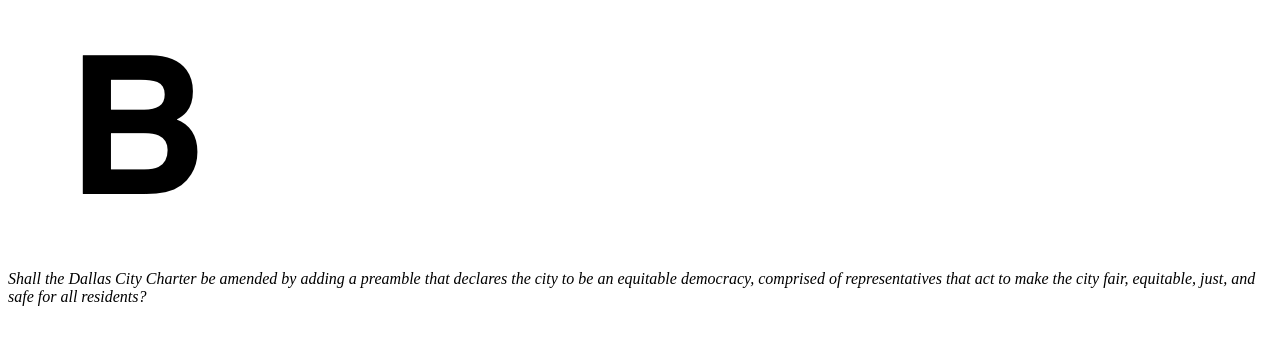
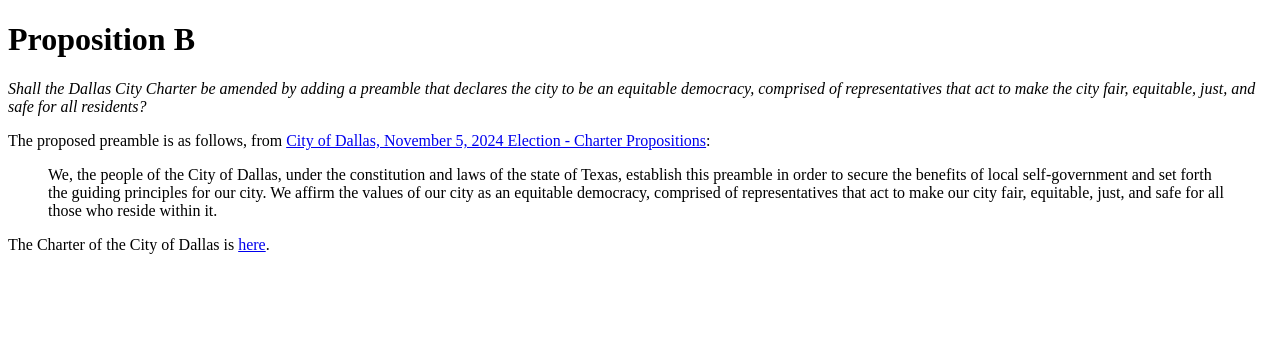
Before and after one commit to pgriess/votedallas, an MkDocs documentation site: the page built from docs/20141105/proposition-b.md, in a window 1280 px wide. Shown: the top 345 px of the page. Built offline with MkDocs 1.6.1, drawn with Linux system fonts in a browser that asks for light colours.

Commit message:
Start fleshing out more content for props A, B, C

```diff
--- a/docs/20141105/proposition-b.md
+++ b/docs/20141105/proposition-b.md
@@ -1,3 +1,14 @@
-![Proposition B](../B.png)
+# Proposition B
 
-*Shall the Dallas City Charter be amended by adding a preamble that declares the city to be an equitable democracy, comprised of representatives that act to make the city fair, equitable, just, and safe for all residents?*
+Shall the Dallas City Charter be amended by adding a preamble that declares the city to be an equitable democracy, comprised of representatives that act to make the city fair, equitable, just, and safe for all residents?
+{: .propSummary }
+
+The proposed preamble is as follows, from [City of Dallas, November 5, 2024 Election - Charter Propositions](PCL.pdf):
+
+> We, the people of the City of Dallas, under the constitution and laws of the state of Texas, establish
+this preamble in order to secure the benefits of local self-government and set forth the guiding
+principles for our city. We affirm the values of our city as an equitable democracy, comprised of
+representatives that act to make our city fair, equitable, just, and safe for all those who reside within
+it.
+
+The Charter of the City of Dallas is [here](https://codelibrary.amlegal.com/codes/dallas/latest/dallas_tx/0-0-0-49893).
```
Also changed, not shown: docs/20141105/proposition-a.md (+7 -2 lines), docs/20141105/proposition-c.md (+12 -2 lines), docs/index.md (+3 -3 lines), 2 other files.
